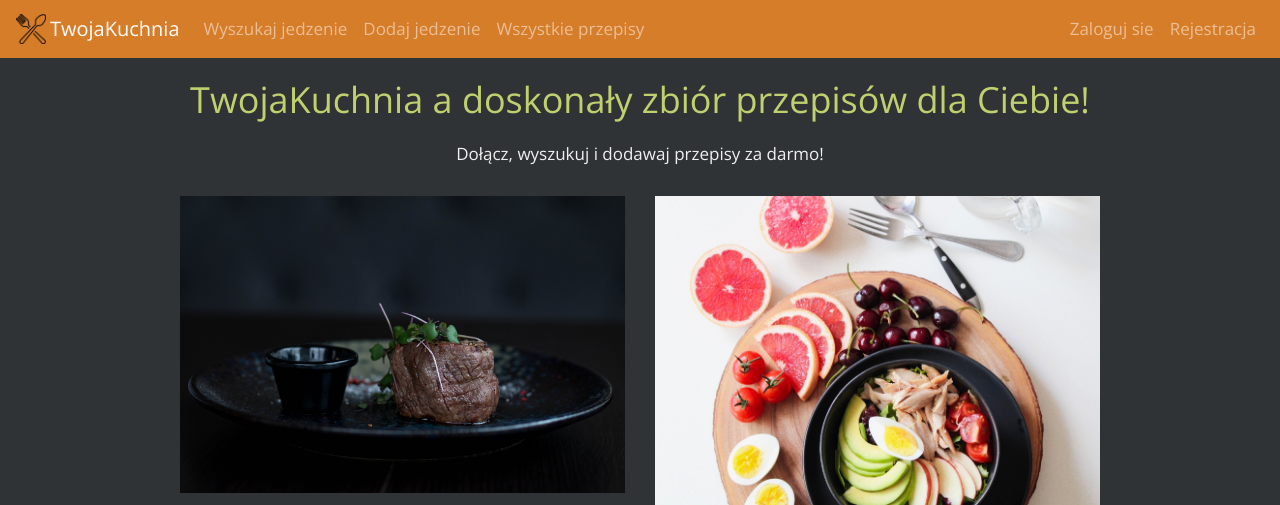
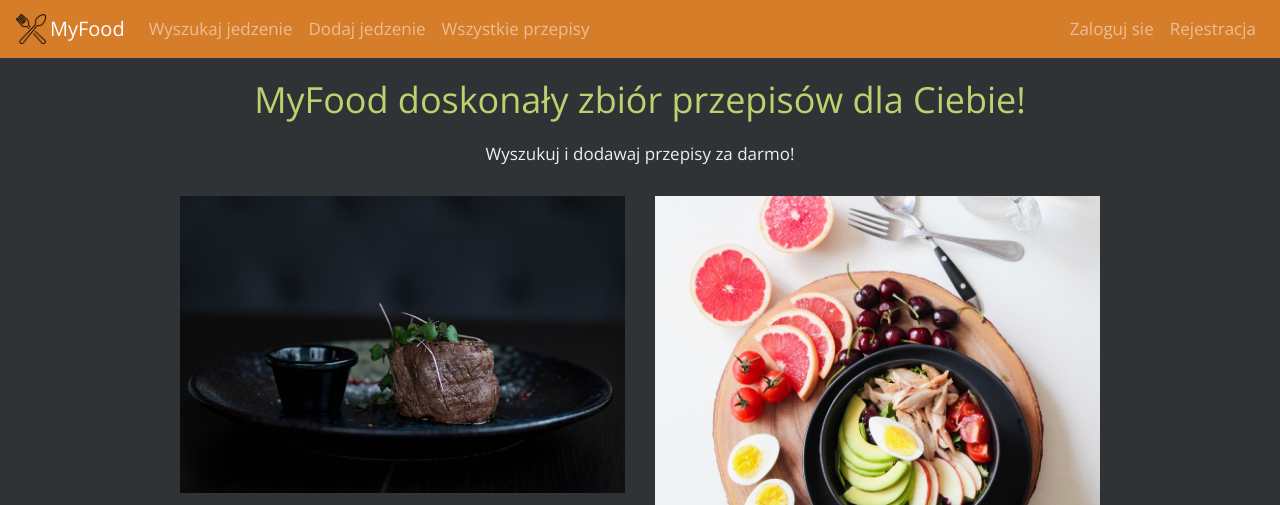
Before and after one commit to DanielZ8/django-myfoodproject, a Django app: page / in a window 1280 px wide. Shown: the top 505 px of the page. Run offline with Django 4.2, Linux system fonts and the light colour scheme; some libraries are stand-ins or nearby versions.

Commit message:
change title and descritpion

```diff
--- a/templates/base.html
+++ b/templates/base.html
@@ -5,7 +5,7 @@
 	<meta charset="utf-8">
 	<meta name="viewport" content="width=device-width, initial-scale=1, shrink-to-fit=no">
 
-	<title>TwojaKuchnia</title>
+	<title>MyFood</title>
 	<meta name="description" content="TwojaKuchnia portal dla ludzi co nie wiedzą co zjeść">
 	<meta name="keywords" content="jedzenie, przepisy">
 	<meta name="author" content="Daniel Ziółkowski">
@@ -25,7 +25,7 @@
 
 	<header>
 		<nav class="navbar navbar-dark bg-food navbar-expand-lg">
-			<a class="navbar-brand" href="/"><img src="static/img/logo.png" width="30" height="30" class="d-inline-block mr-1 align-bottom" alt="">TwojaKuchnia</a>
+			<a class="navbar-brand" href="/"><img src="static/img/logo.png" width="30" height="30" class="d-inline-block mr-1 align-bottom" alt="">MyFood</a>
 
 			<button class="navbar-toggler" type="button" data-toggle="collapse" data-target="#mainmenu" aria-controls="mainmenu" aria-expanded="false" aria-label="Przełącznik nawigacji">
 				<span class="navbar-toggler-icon"></span>
--- a/templates/index.html
+++ b/templates/index.html
@@ -3,8 +3,8 @@
 <section class="food">
     <div class="container">
         <header>
-            <h1>TwojaKuchnia a doskonały zbiór przepisów dla Ciebie!</h1>
-            <p>Dołącz, wyszukuj i dodawaj przepisy za darmo! </p>
+            <h1>MyFood doskonały zbiór przepisów dla Ciebie!</h1>
+            <p>Wyszukuj i dodawaj przepisy za darmo! </p>
         </header>
 
         <div class="row">
```
